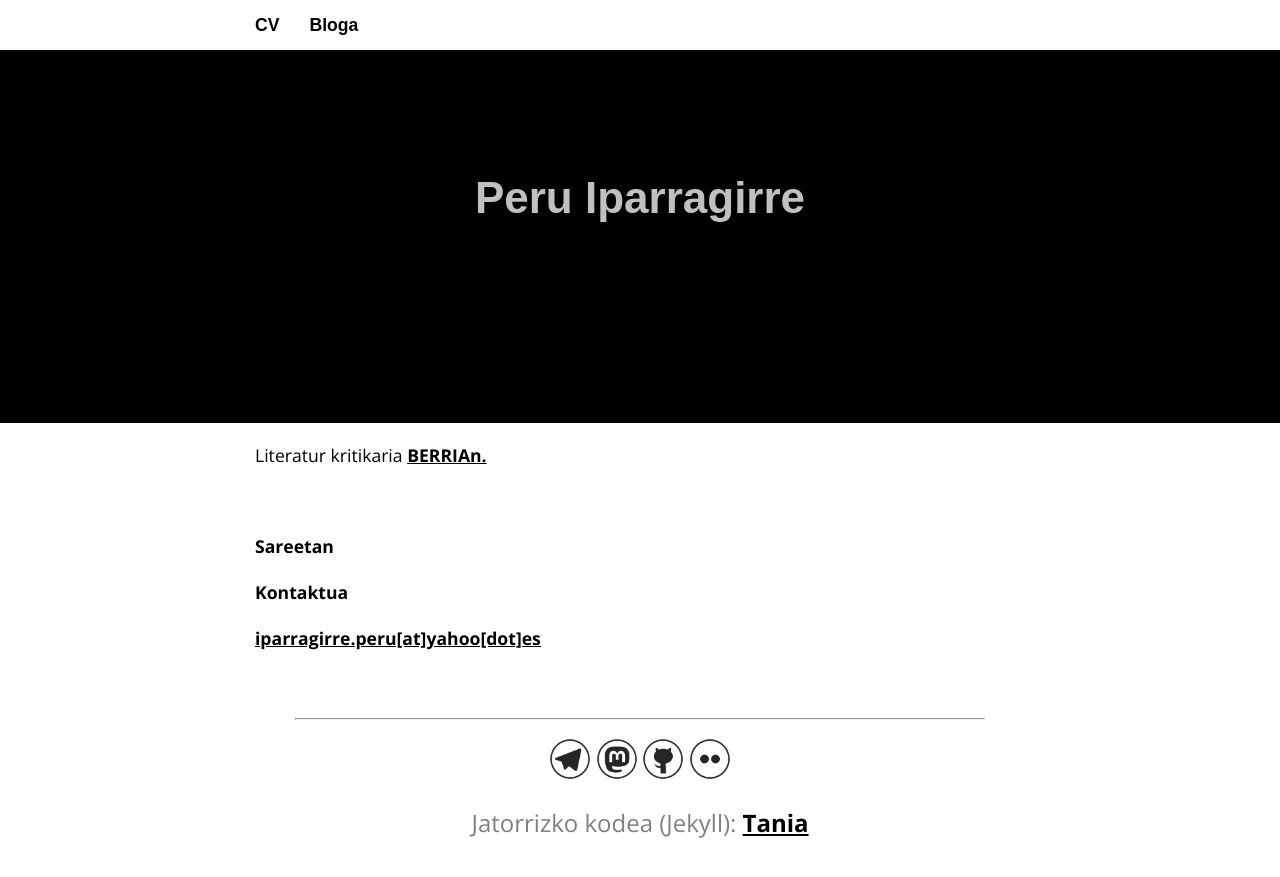
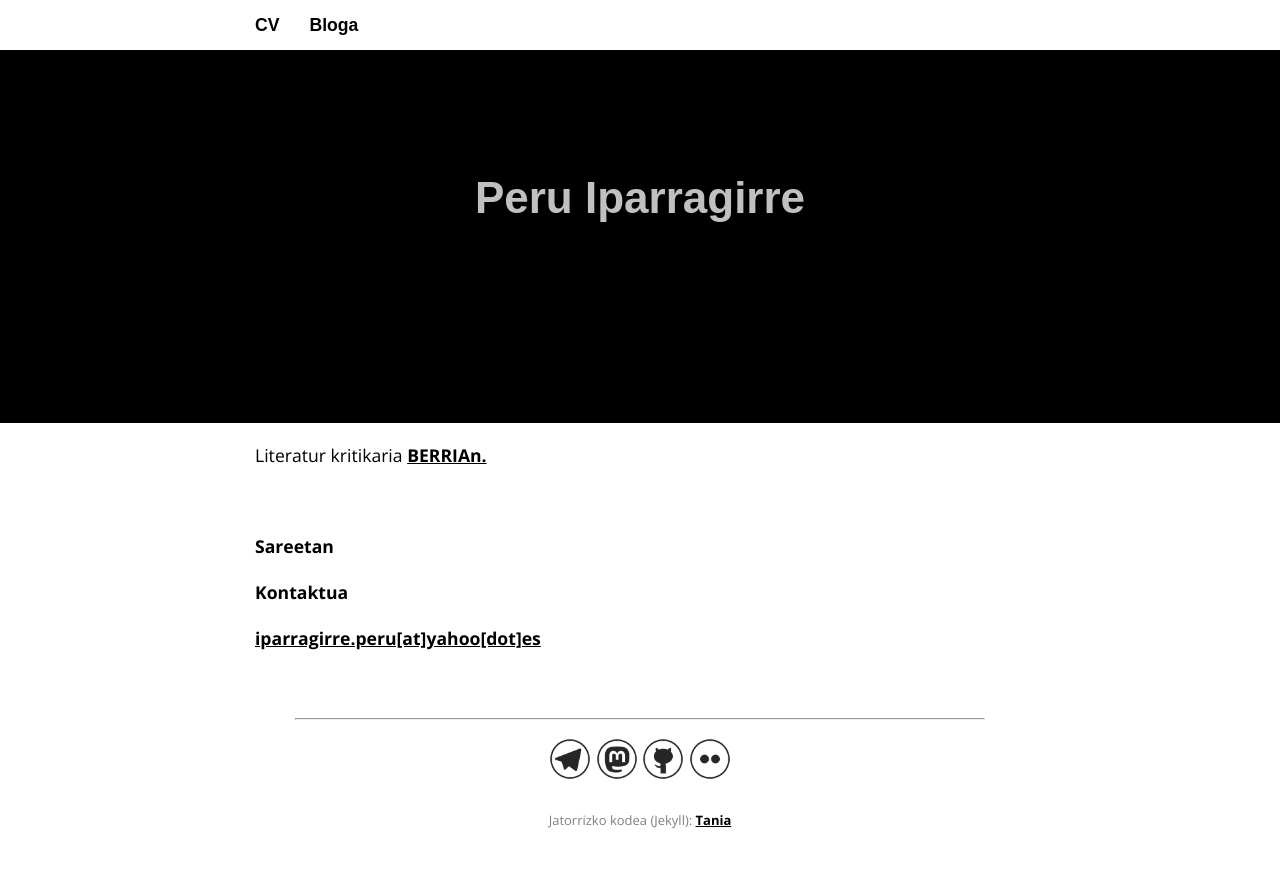
Before and after one commit to nomadagaldua/nomadagaldua.github.io, a Jekyll site: the page built from index.html, in a window 1280 px wide and 900 px high, scrolled down 77 px. Shown: the top 877 px of the window. Built offline with Jekyll 4.4.1, drawn with Linux system fonts in a browser that asks for light colours; some web fonts are replaced.

Commit message:
Update footer.html

```diff
--- a/_includes/footer.html
+++ b/_includes/footer.html
@@ -4,5 +4,5 @@
    <a href="https://mastodon.social/@nomadagaldua"><img src="/img/mastodon.png" alt="Mastodon" style="width:42px;height:42px;border:0;"></a>
    <a href="https://github.com/nomadagaldua"><img src="/img/github.png" alt="Github" style="width:42px;height:42px;border:0;"></a>
 <a href="https://www.flickr.com/photos/peruiparragirre/"><img src="/img/flickr.png" alt="Flickr" style="width:42px;height:42px;border:0;"></a></p>
-	<p><font size="5" color="grey">Jatorrizko kodea (Jekyll): <a href="http://taniarascia.com">Tania</font></p>
+	<p><font size="2" color="grey">Jatorrizko kodea (Jekyll): <a href="http://taniarascia.com">Tania</font></p>
 </footer>
```
